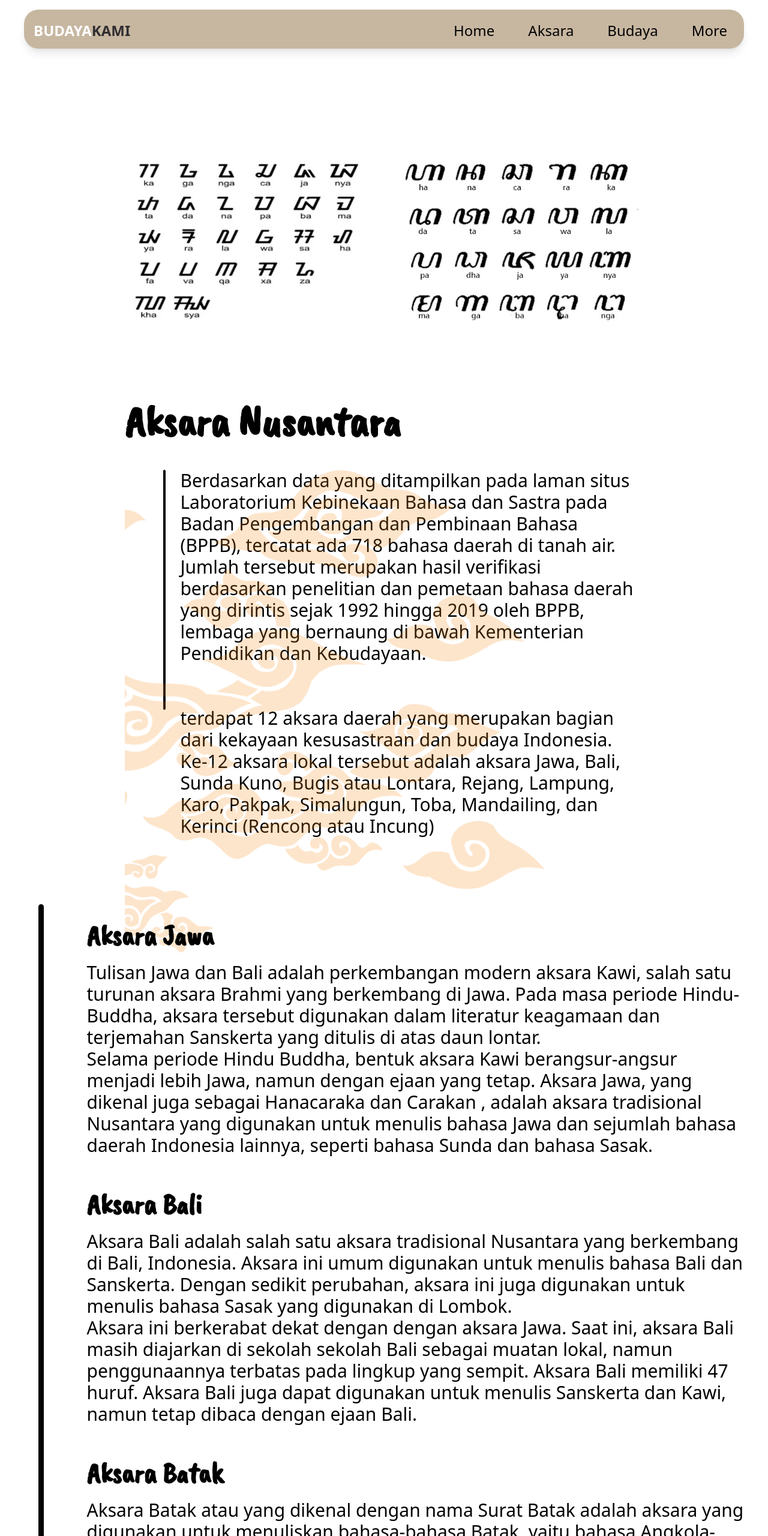
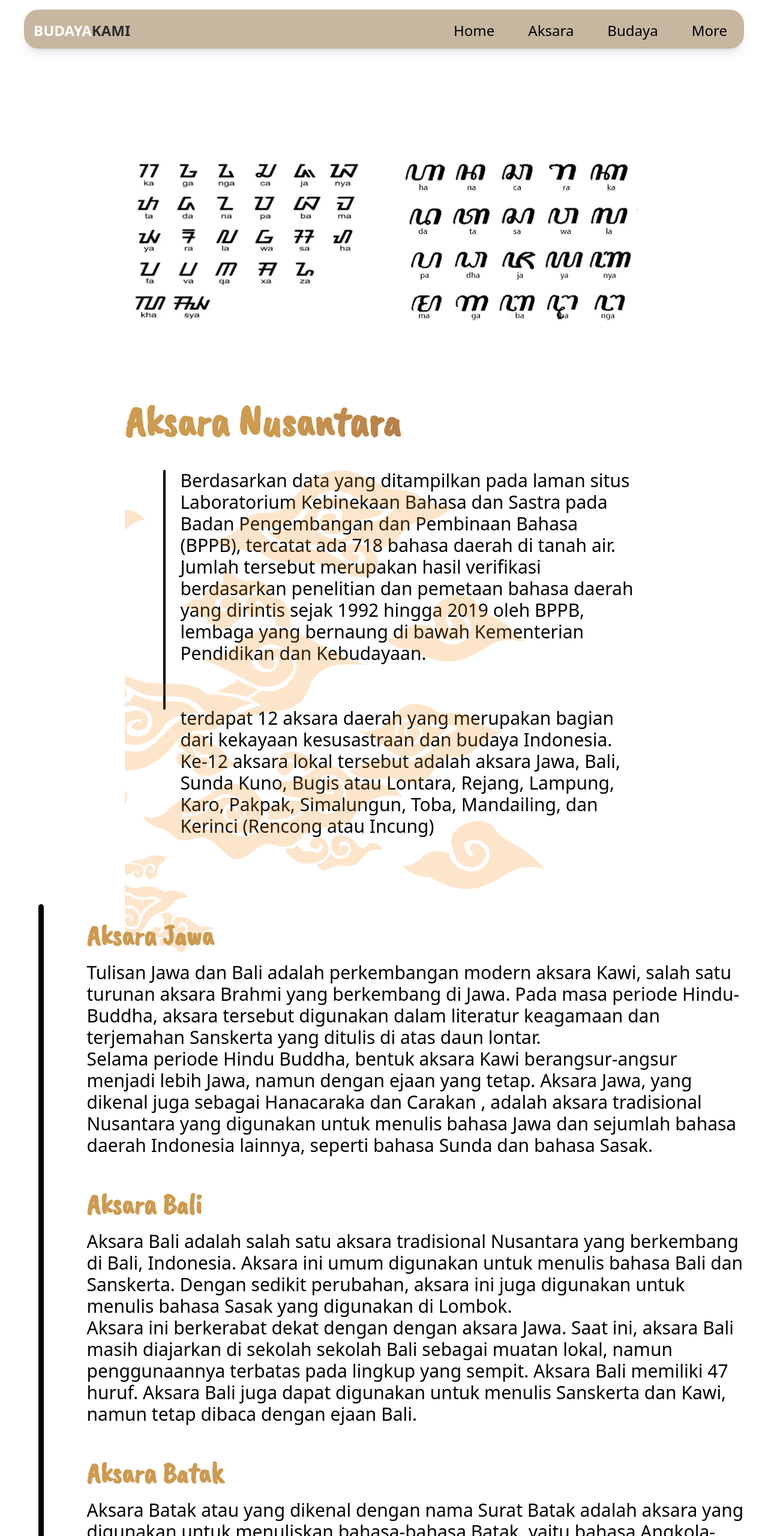
Before and after one commit to artworkhex/lomba, a plain HTML site: page aksara.html in a window 1280 px wide. Shown: the top 2560 px of the page at 60% size. Drawn offline with Linux system fonts and the light colour scheme.

Commit message:
update 10 september

```diff
--- a/aksara.html
+++ b/aksara.html
@@ -58,7 +58,7 @@
 
     <!-- konten2 -->
     <div class=" pl-5 lg1:pl-52 px-10 lg1:px-56 py-28 text-base md1:text-2xl lg1:text-3xl">
-        <div class=" text-4xl lg1:text-7xl font-bold caveat fade-in-right ">
+        <div class=" text-4xl lg1:text-7xl font-bold caveat fade-in-right text-gradasi1 ">
             Aksara Nusantara
         </div>
 
@@ -85,7 +85,7 @@
             <!-- 1. jawa -->
             <div class="pl-5 lg1:pl-12 px-10 py-7 text-base md1:text-2xl lg1:text-3xl">
                 <div class="text-base md1:text-2xl lg1:text-3xl fade-in-left">
-                    <div class="text-4xl lg1:text-5xl font-bold caveat mb-5">
+                    <div class="text-4xl lg1:text-5xl font-bold caveat mb-5 text-gradasi1">
                         Aksara Jawa
                     </div>
                     Tulisan Jawa dan Bali adalah perkembangan modern aksara Kawi, salah satu turunan aksara Brahmi yang
@@ -111,7 +111,7 @@
             <!-- 2. bali -->
             <div class="pl-5 lg1:pl-12 px-10  py-7 text-base md1:text-2xl lg1:text-3xl">
                 <div class="text-base md1:text-2xl lg1:text-3xl fade-in-left">
-                    <div class="text-4xl lg1:text-5xl font-bold caveat  mb-5">
+                    <div class="text-4xl lg1:text-5xl font-bold caveat  mb-5 text-gradasi1 ">
                         Aksara Bali
                     </div>
                     Aksara Bali adalah salah satu aksara tradisional Nusantara yang berkembang di Bali, Indonesia.
@@ -136,7 +136,7 @@
             <!-- 3. Batak -->
             <div class="pl-5 lg1:pl-12 px-10  py-7 text-base md1:text-2xl lg1:text-3xl">
                 <div class="text-base md1:text-2xl lg1:text-3xl fade-in-left">
-                    <div class="text-4xl lg1:text-5xl font-bold caveat  mb-5">
+                    <div class="text-4xl lg1:text-5xl font-bold caveat  mb-5 text-gradasi1">
                         Aksara Batak
                     </div>
                     Aksara Batak atau yang dikenal dengan nama Surat Batak adalah aksara yang digunakan untuk menuliskan
@@ -162,7 +162,7 @@
             <!-- 4. Lampung -->
             <div class="pl-5 lg1:pl-12 px-10  py-7 text-base md1:text-2xl lg1:text-3xl">
                 <div class="text-base md1:text-2xl lg1:text-3xl fade-in-left">
-                    <div class="text-4xl lg1:text-5xl font-bold caveat  mb-5">
+                    <div class="text-4xl lg1:text-5xl font-bold caveat  mb-5 text-gradasi1">
                         Aksara Lampung
                     </div>
                     Aksara Lampung memiliki hubungan dengan aksara Pallawa dari India Selatan. Jenis tulisannya fonetik
@@ -185,7 +185,7 @@
             <!-- 5. Lontara -->
             <div class="pl-5 lg1:pl-12 px-10  py-7 text-base md1:text-2xl lg1:text-3xl">
                 <div class="text-base md1:text-2xl lg1:text-3xl fade-in-left">
-                    <div class="text-4xl lg1:text-5xl font-bold caveat mb-5">
+                    <div class="text-4xl lg1:text-5xl font-bold caveat mb-5 text-gradasi1">
                         Aksara Lontara
                     </div>
                     Lontara adalah aksara tradisional masyarakat Bugis-Makassar. Bentuk aksara lontara menurut budayawan
```
